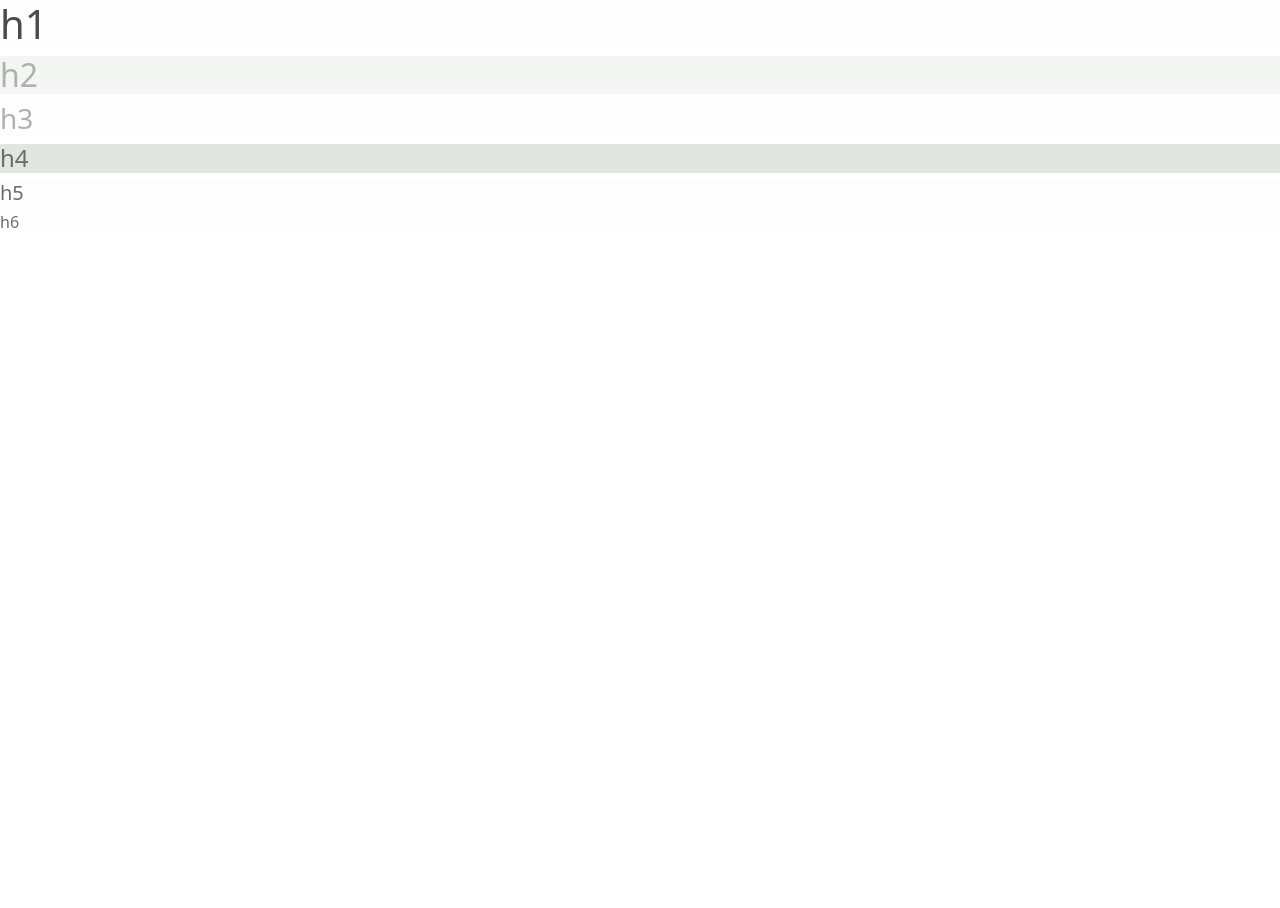
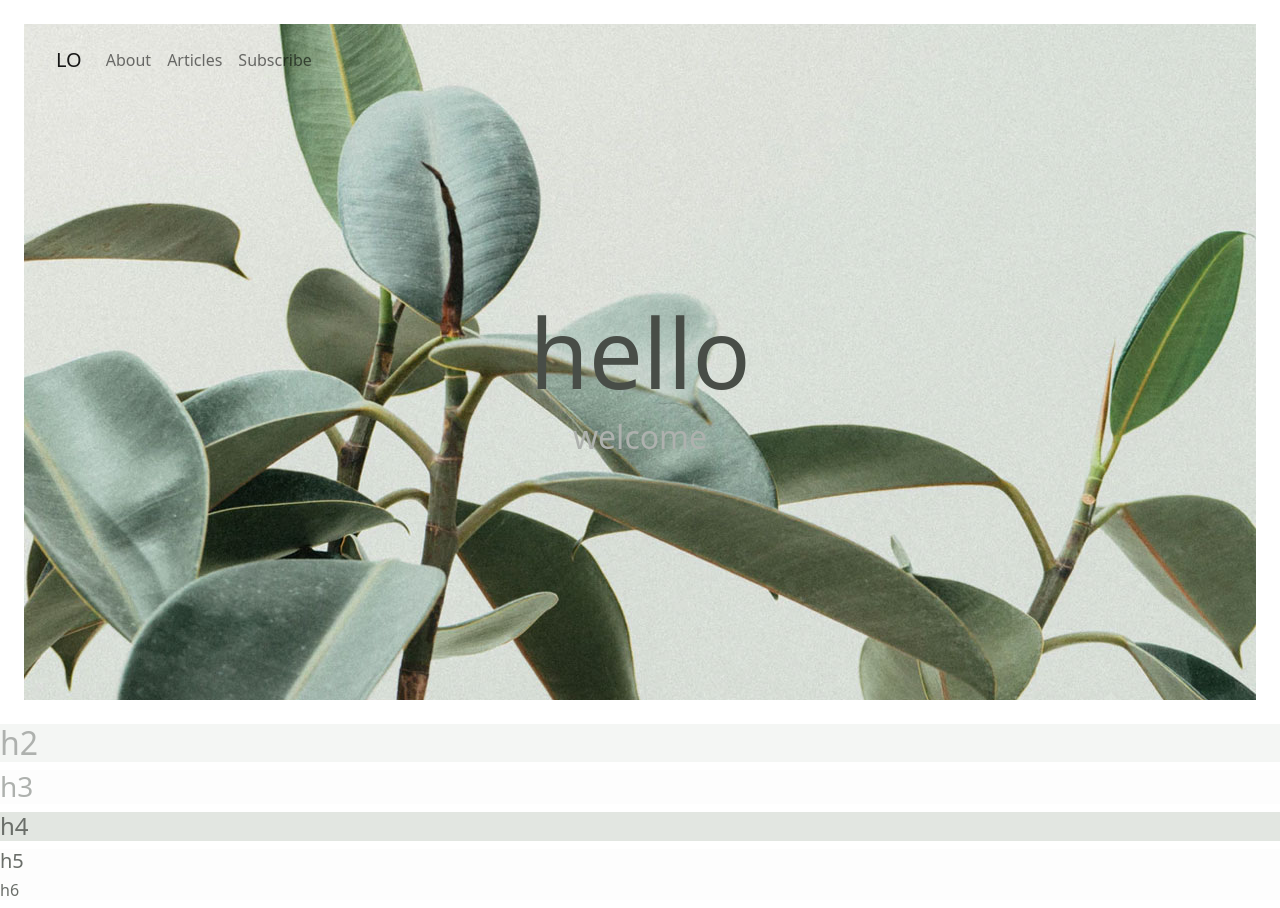
Before and after one commit to melikatfi/themika1, a plain HTML site: page index.html in a window 1280 px wide. Before the commit the page ends 800 px from the top, so only its background shows below. Drawn offline with nearby package versions, Linux system fonts and the light colour scheme.

Commit message:
header + navbar

```diff
--- a/css/style.css
+++ b/css/style.css
@@ -16,3 +16,24 @@ h2 , h3{
 h4 , h5 , h6{
     color: #6A6E69;
 }
+header{
+    background-image: url('../img/header.jpeg');
+    max-width: 100%;
+    height: 42.25rem;
+    background-position: center;
+    position: relative;
+}
+.navbar{
+    position: absolute;
+    margin: 0.5rem 2rem;
+}
+.header div{
+    position: absolute;
+    top: 40%;
+    right: 0;
+    left: 0;
+    text-align: center;
+}
+.header h1{
+    font-size: 6rem;
+}
--- a/index.html
+++ b/index.html
@@ -9,13 +9,36 @@
 
 <link rel="stylesheet" href="https://cdn.jsdelivr.net/npm/bootstrap@5.2.3/dist/css/bootstrap.min.css" integrity="sha384-rbsA2VBKQhggwzxH7pPCaAqO46MgnOM80zW1RWuH61DGLwZJEdK2Kadq2F9CUG65" crossorigin="anonymous">
 <link rel="stylesheet" href="https://cdnjs.cloudflare.com/ajax/libs/font-awesome/6.3.0/css/fontawesome.min.css" integrity="sha512-cHxvm20nkjOUySu7jdwiUxgGy11vuVPE9YeK89geLMLMMEOcKFyS2i+8wo0FOwyQO/bL8Bvq1KMsqK4bbOsPnA==" crossorigin="anonymous" referrerpolicy="no-referrer" />
+<script src="https://cdnjs.cloudflare.com/ajax/libs/jquery/3.6.3/jquery.min.js" integrity="sha512-STof4xm1wgkfm7heWqFJVn58Hm3EtS31XFaagaa8VMReCXAkQnJZ+jEy8PCC/iT18dFy95WcExNHFTqLyp72eQ==" crossorigin="anonymous" referrerpolicy="no-referrer"></script>
 <link rel="stylesheet" href="css/style.css">
 </head>
 <body>
-<header>
-    <nav></nav>
-    <div>
-        <h1>h1</h1>
+<header class="m-4">
+    <nav class="navbar navbar-expand-lg">
+        <a class="navbar-brand" href="#">LO</a>
+        <button class="navbar-toggler" type="button" data-toggle="collapse" data-target="#navbarSupportedContent" aria-controls="navbarSupportedContent" aria-expanded="false" aria-label="Toggle navigation">
+          <span class="navbar-toggler-icon"></span>
+        </button>
+
+        <div class="collapse navbar-collapse flex-row-reverse" id="navbarSupportedContent">
+          <ul class="navbar-nav mr-auto">
+            <li class="nav-item active">
+              <a class="nav-link" href="#">About <span class="sr-only">(current)</span></a>
+            </li>
+            <li class="nav-item">
+              <a class="nav-link" href="#">Articles</a>
+            </li>
+            <li class="nav-item">
+                <a class="nav-link" href="#">Subscribe</a>
+            </li>
+          </ul>
+        </div>
+    </nav>
+    <div class="header">
+        <div>
+            <h1>hello</h1>
+            <h2>welcome</h4>
+        </div>
     </div>
 </header>
 <section class="articles">
@@ -31,8 +54,9 @@
     <h5>h5</h5>
     <h6>h6</h6>
 </footer>
-<script src="https://cdn.jsdelivr.net/npm/bootstrap@5.2.3/dist/js/bootstrap.min.js" integrity="sha384-cuYeSxntonz0PPNlHhBs68uyIAVpIIOZZ5JqeqvYYIcEL727kskC66kF92t6Xl2V" crossorigin="anonymous"></script>
-<script src="https://cdn.jsdelivr.net/npm/bootstrap@5.2.3/dist/js/bootstrap.bundle.min.js" integrity="sha384-kenU1KFdBIe4zVF0s0G1M5b4hcpxyD9F7jL+jjXkk+Q2h455rYXK/7HAuoJl+0I4" crossorigin="anonymous"></script>
 <script src="js/app.js"></script>
+<script src="https://code.jquery.com/jquery-3.3.1.slim.min.js" integrity="sha384-q8i/X+965DzO0rT7abK41JStQIAqVgRVzpbzo5smXKp4YfRvH+8abtTE1Pi6jizo" crossorigin="anonymous"></script>
+  <script src="https://cdnjs.cloudflare.com/ajax/libs/popper.js/1.14.3/umd/popper.min.js"></script>
+  <script src="https://stackpath.bootstrapcdn.com/bootstrap/4.1.3/js/bootstrap.min.js"></script>
 </body>
 </html>
```
